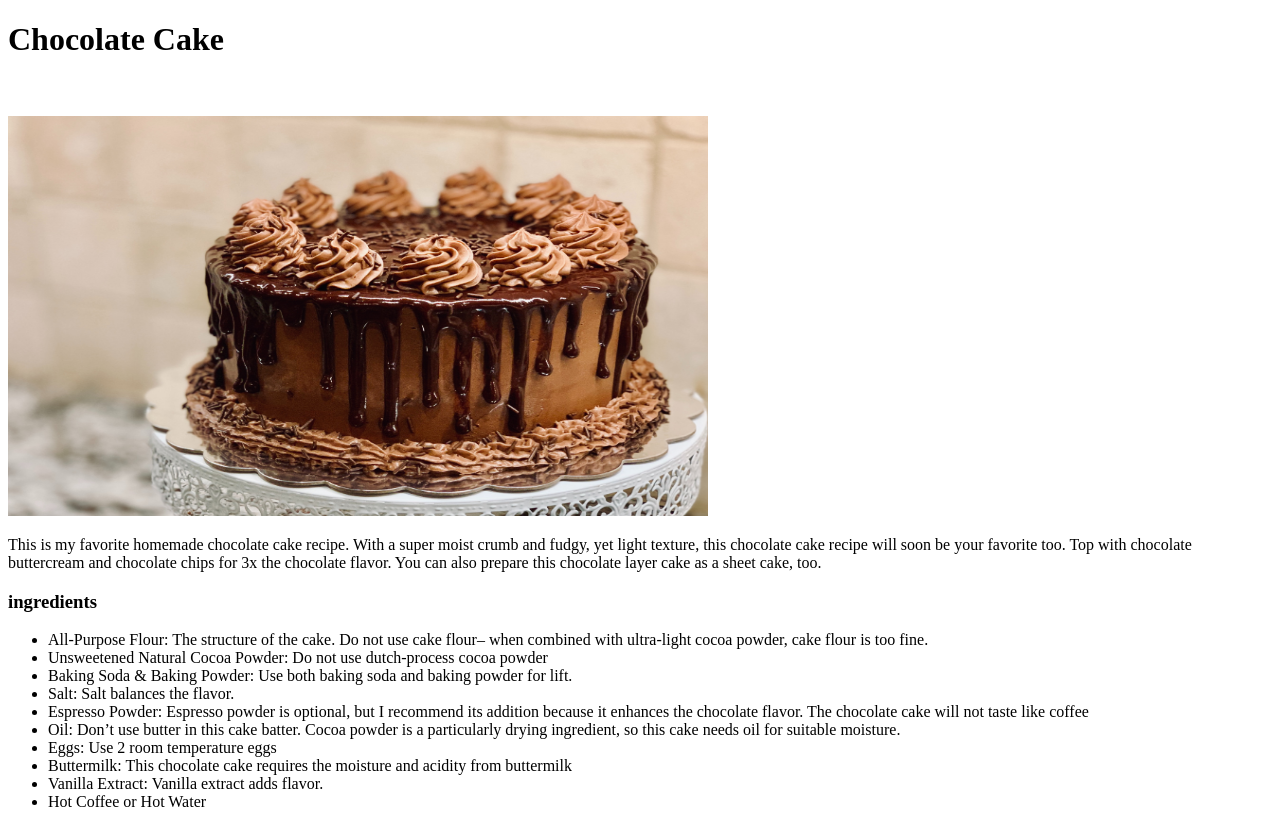
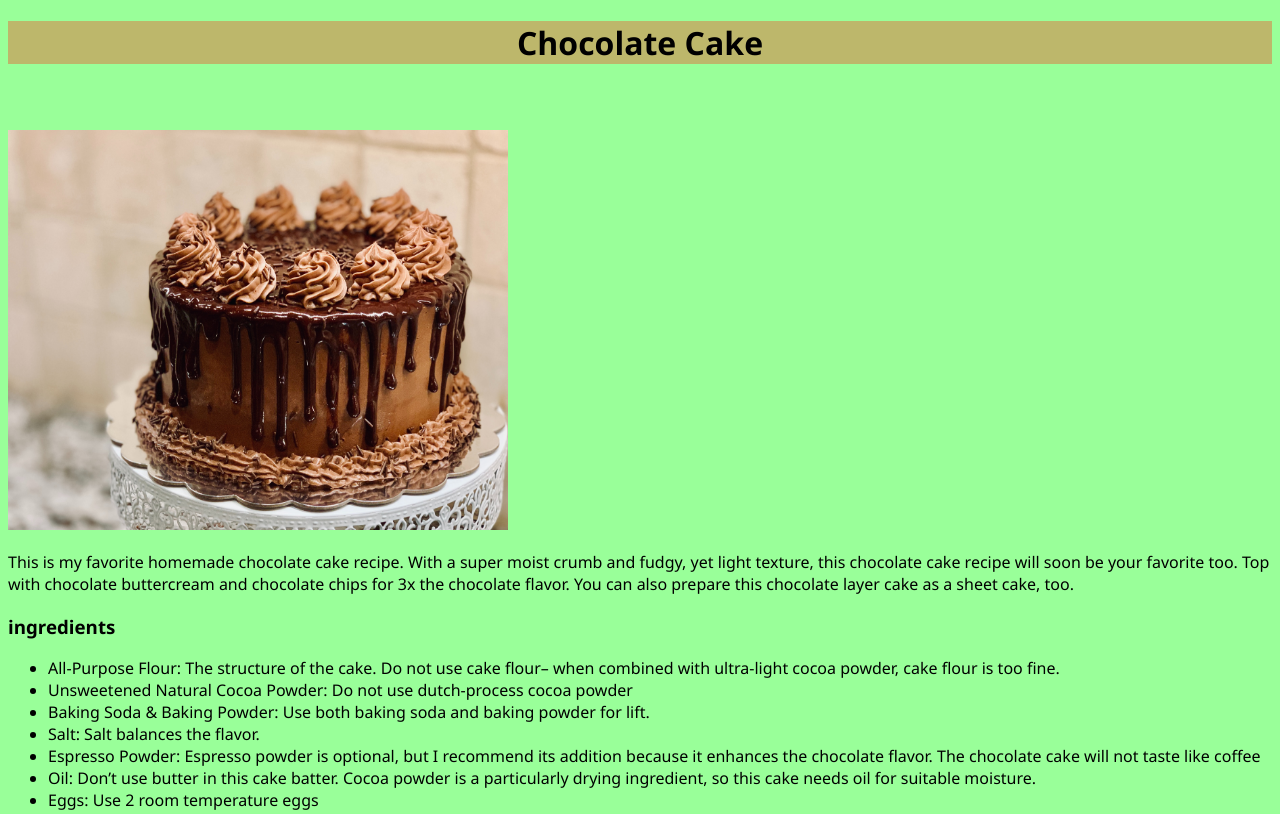
Before and after one commit to Marwan515/odin-recipes, a plain HTML site: page recipes/cake.html in a window 1280 px wide. Shown: the top 814 px of the page. Drawn offline with Linux system fonts and the light colour scheme.

Commit message:
added css

```diff
--- /dev/null
+++ b/css/style.css
@@ -0,0 +1,13 @@
+h1 {
+    text-align: center;
+    background-color: darkkhaki;
+}
+
+body {
+    background-color: hsl(120, 100%, 80%);
+    font-family: 'Segoe UI', Tahoma, Geneva, Verdana, sans-serif;
+}
+
+img {
+    width: 500px;
+}
--- a/recipes/cake.html
+++ b/recipes/cake.html
@@ -1,6 +1,7 @@
 <!DOCTYPE html>
 <html lang="en">
 <head>
+    <link rel="stylesheet" href="../css/style.css">
     <meta charset="UTF-8">
     <meta http-equiv="X-UA-Compatible" content="IE=edge">
     <meta name="viewport" content="width=device-width, initial-scale=1.0">
```
Also changed, not shown: index.html (+1 -1 lines), recipes/lasagna.html (+1 -0 lines), recipes/oj.html (+1 -0 lines), recipes/pasta.html (+1 -0 lines), recipes/soup.html (+1 -0 lines).
